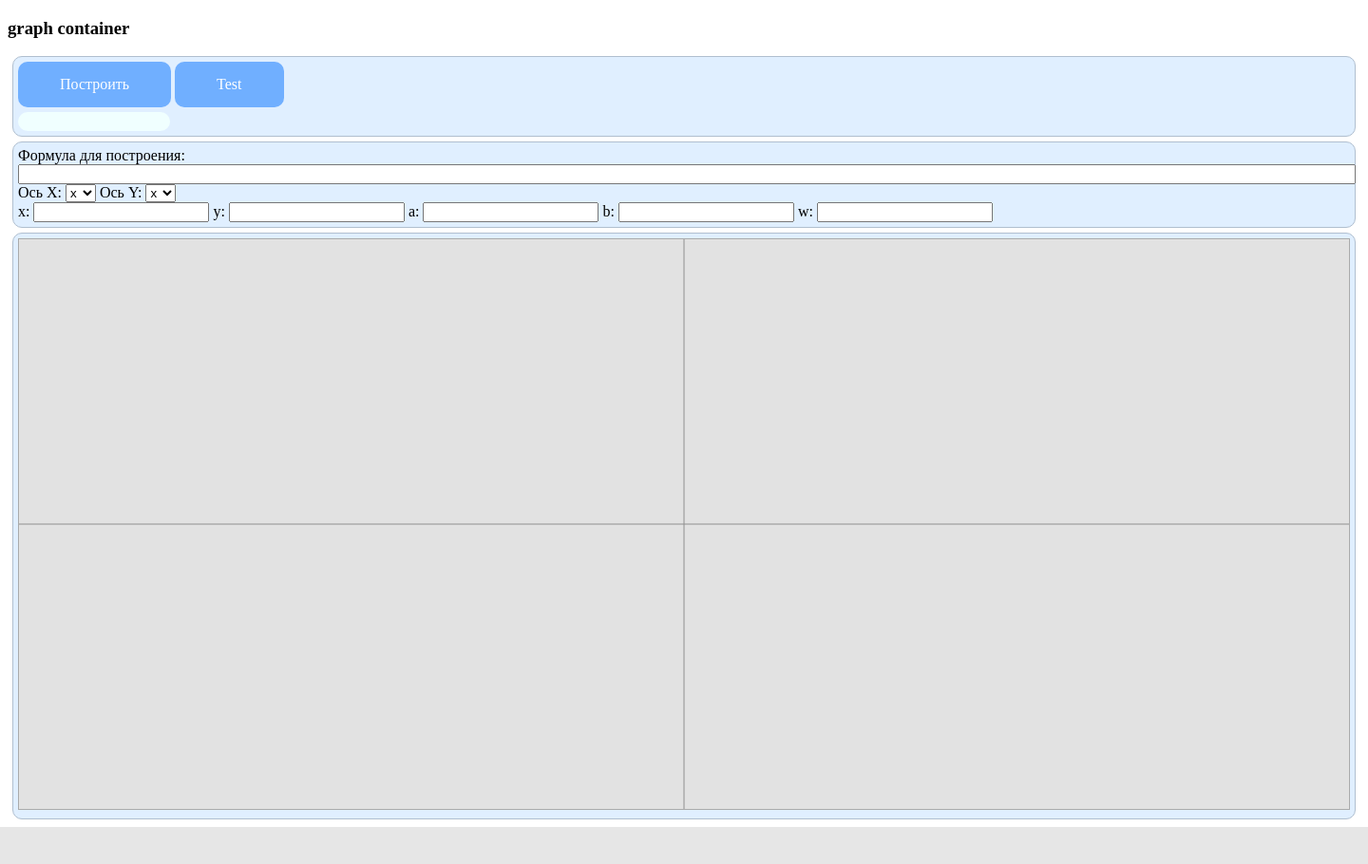
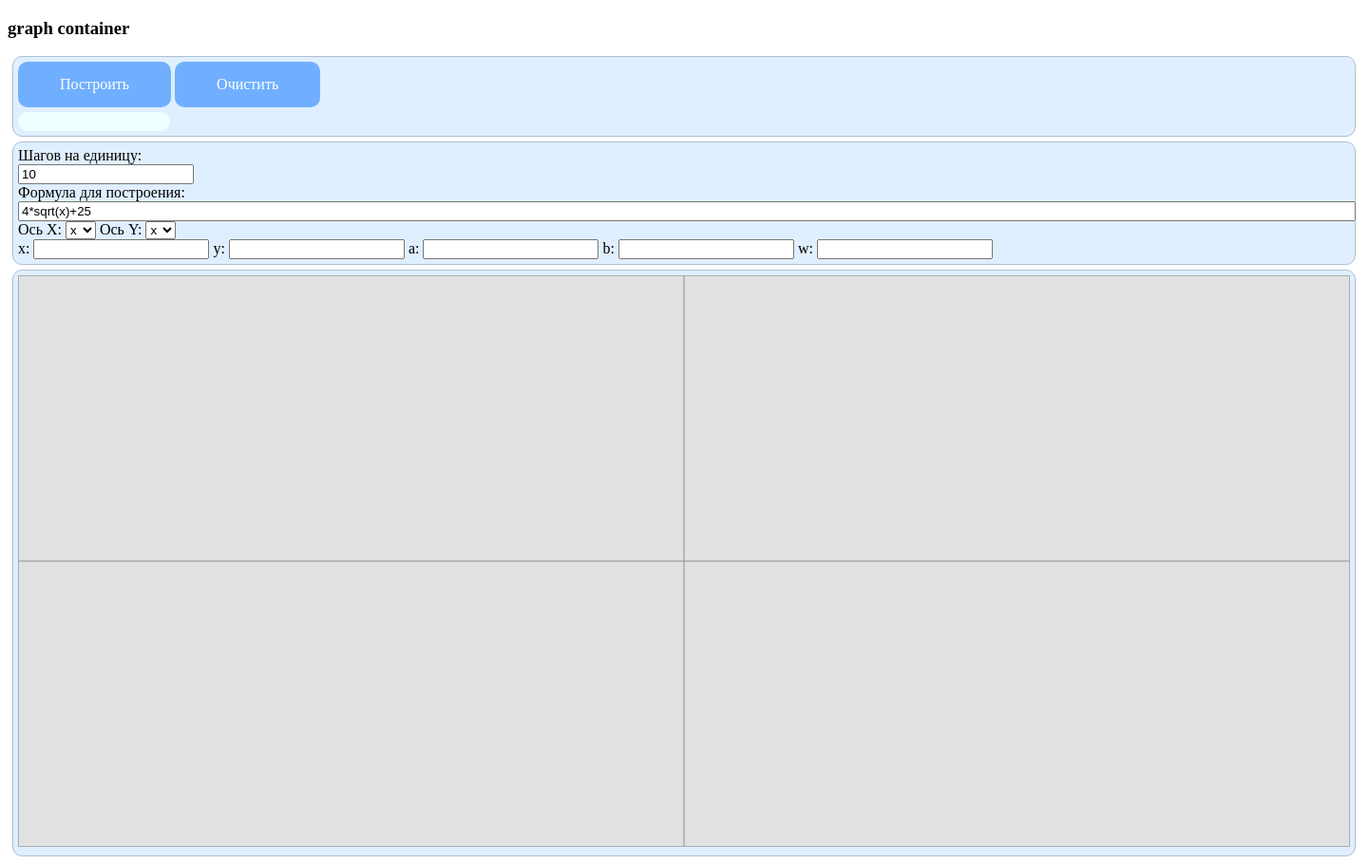
Before and after one commit to glushevsky/webmath, a Django app: page /graph/ in a window 1440 px wide. Shown: the whole page at 95% size. Before the commit the page ends 871 px from the top, so only its background shows below. Run offline with Django 3.2, Linux system fonts and the light colour scheme; some libraries are stand-ins or nearby versions.

Commit message:
The ability to enter formulas into input was added

```diff
--- a/graph/urls.py
+++ b/graph/urls.py
@@ -1,6 +1,7 @@
 from django.urls import path
-from graph.views import base
+from graph.views import base, data_processing
 
 urlpatterns = [
-    path('', base)
+    path('', base),
+    path('data_processing', data_processing)
 ]
--- a/graph/views.py
+++ b/graph/views.py
@@ -3,34 +3,47 @@
 from django.http import HttpResponse
 from django.template import loader
 import json
+import cgi
+# from django.views.decorators.csrf import csrf_exempt
 
 # Create your views here.
-
-
-def base(request):
+def data_processing(request):
     from math import sin, cos, sqrt
-    context = {}
+    request_context = request.GET
+    text = request_context['formula']
+    svg_width = int(request_context['width'])
+    svg_height = int(request_context['height'])
+    step_count = svg_width * int(request_context['detail'])
+    delta_step = 1.0 / float(request_context['detail'])
     points = []
-    variables = ['x', 'y', 'a', 'b', 'w']
-    text = '4*sqrt(x)+25'
-    svg_width = 1400
-    svg_height = 600
-    step_count = svg_width*10
-    #current_step = 0
-    delta_step = 0.1
     for step in range(-step_count, step_count):
         try:
             x = step*delta_step
             points.append([x, eval(text)])
         except ValueError:
             pass
+    return HttpResponse(json.dumps(points))
 
-    context['points'] = json.dumps(points)
-    # print('Text: ', text)
-    # lexemes = lexical_analysis(text)
-    # print('Lexemes: ', lexemes)
-    # context['test'] = lexemes
-    # print(points)
+
+def base(request):
+    context = {}
+    # from math import sin, cos, sqrt
+    # points = []
+    svg_width = 1400
+    svg_height = 600
+    variables = ['x', 'y', 'a', 'b', 'w']
+    # text = '4*sqrt(x)+25'
+    # step_count = svg_width*10
+    # #current_step = 0
+    # delta_step = 0.1
+    # for step in range(-step_count, step_count):
+    #     try:
+    #         x = step*delta_step
+    #         points.append([x, eval(text)])
+    #     except ValueError:
+    #         pass
+    #
+    # context['points'] = json.dumps(points)
     context['svg_width'] = svg_width
     context['svg_height'] = svg_height
     context['variables'] = variables
--- a/templates/base_page.html
+++ b/templates/base_page.html
@@ -6,13 +6,10 @@
     {% load static %}
     <link rel="stylesheet" type="text/css" href="{% static 'styles.css' %}">
     <script src="https://d3js.org/d3.v5.min.js"></script>
+    <script src="http://code.jquery.com/jquery-1.8.3.js"></script>
     <script>
         var svg_width = '{{svg_width}}';
         var svg_height = '{{svg_height}}';
-
-        function AjaxTest(){
-
-        }
 
         function SetGrid(svg){
             for(var i = svg_width/2.0; i < svg_width; i++)
@@ -54,7 +51,31 @@
                     .style('stroke-width', '1px');
             }
         }
-        function GraphInit(){
+        //AJAX
+        function DataProcessing() {
+            $.ajax({
+                    url: '/graph/data_processing',
+                    data: {
+                        'formula': $('#formula_string').val(),
+                        'width': svg_width,
+                        'height': svg_height,
+                        'detail': $('#detail_string').val()},
+                    success: function (data) {
+                        //$('#testtext').val(data)
+                        Paint(data);
+                    },
+                    onerror: function (data) {
+                    alert('Возникла ошибка');
+                    }
+                }
+            );
+        }
+
+        function zoomed() {
+          g.attr("transform", d3.event.transform);
+        }
+
+        function GraphInit() {
             //Create SVG element
             var formula = document.getElementById('formula_string');
             formula.setAttribute("style", "width: " + String(svg_width) + 'px');
@@ -65,7 +86,29 @@
                         .attr("height", svg_height)
                         .style('border', '1px solid #aaaaaa')
                         .style('background-color', '#ffffff');
+
             SetGrid(svg);
+
+            var g = svg.append("g");
+            g.append("rect")
+                    .attr("id", "special_rect")
+                    .attr("width", svg_width)
+                    .attr("height", svg_height)
+                    .style("fill", "none")
+                    .style("pointer-events", "all")
+                    .call(d3.zoom()
+                        .scaleExtent([1 / 2, 4])
+                        .on("zoom", function(){
+                            alert('b');
+                            g.attr("transform", d3.event.transform);
+                        }));
+            /*svg.call(d3.zoom()
+                .scaleExtent([1 / 2, 8])
+                .on("zoom", function(){
+                            alert('a');
+                            g.attr("transform", d3.event.transform);
+                        }));*/
+
             var paint_plate = document.getElementById('paint_plate');
             paint_plate.onmousemove = function(event){
                 var offset_left = paint_plate.getBoundingClientRect().left;
@@ -92,9 +135,10 @@
                 .style('stroke', '#909090')
                 .style('stroke-width', '1px');
         }
-        function Paint(){
-            var dataset = JSON.parse('{{points}}');
+        function Paint(data){
+            var dataset = JSON.parse(data);
             var svg = d3.select("svg");
+            Clear(svg);
             svg.selectAll("circle")
                        .data(dataset)
                        .enter()
@@ -107,20 +151,66 @@
                             return -d[1] + svg_height/2.0;
                        })
                        .attr("r", 1);
+
         }
+        function Clear(svg){
+            svg.selectAll("circle").remove();
+        }
+
+/*
+var svg = d3.select("svg"),
+    width = +svg.attr("width"),
+    height = +svg.attr("height");
+
+var points = d3.range(2000).map(phyllotaxis(10));
+
+var g = svg.append("g");
+
+g.selectAll("circle")
+    .data(points)
+  .enter().append("circle")
+    .attr("cx", function(d) { return d[0]; })
+    .attr("cy", function(d) { return d[1]; })
+    .attr("r", 2.5);
+
+svg.append("rect")
+    .attr("width", width)
+    .attr("height", height)
+    .style("fill", "none")
+    .style("pointer-events", "all")
+    .call(d3.zoom()
+        .scaleExtent([1 / 2, 4])
+        .on("zoom", zoomed));
+
+function zoomed() {
+  g.attr("transform", d3.event.transform);
+}
+
+function phyllotaxis(radius) {
+  var theta = Math.PI * (3 - Math.sqrt(5));
+  return function(i) {
+    var r = radius * Math.sqrt(i), a = theta * i;
+    return [
+      width / 2 + r * Math.cos(a),
+      height / 2 + r * Math.sin(a)
+    ];
+  };
+}
+*/
     </script>
 </head>
 <body onload="GraphInit();">
     <h3>graph container</h3>
     <div id="legend" class="div_block">
-        <a id="start_painting" class="button" onclick="Paint();">Построить</a>
-        <a id="start_painting" class="button" onclick="">Test</a>
-{#        <input type="button" id="start_painting" value="Построить" onclick="Paint();"/><br/>#}
+        <a id="start_painting" class="button" onclick="DataProcessing();">Построить</a>
+        <a id="clearing" class="button" onclick="Clear(d3.select('svg'));">Очистить</a>
         <div id="coordinates_string" class="info"></div>
     </div>
     <div id="data_block" class="div_block">
+        <label for="detail_string">Шагов на единицу:</label><br/>
+        <input type="number" id="detail_string" name="data_container" min="1" value="10"/><br/>
         <label for="formula_string">Формула для построения:</label><br/>
-        <input type="text" id="formula_string" name="data_container" /><br/>
+        <input type="text" id="formula_string" name="data_container" value="4*sqrt(x)+25"/><br/>
         <label for="X_selector">Ось X:</label>
         <select id="X_selector" name="data_container">
             {% for variable in variables %}
```
